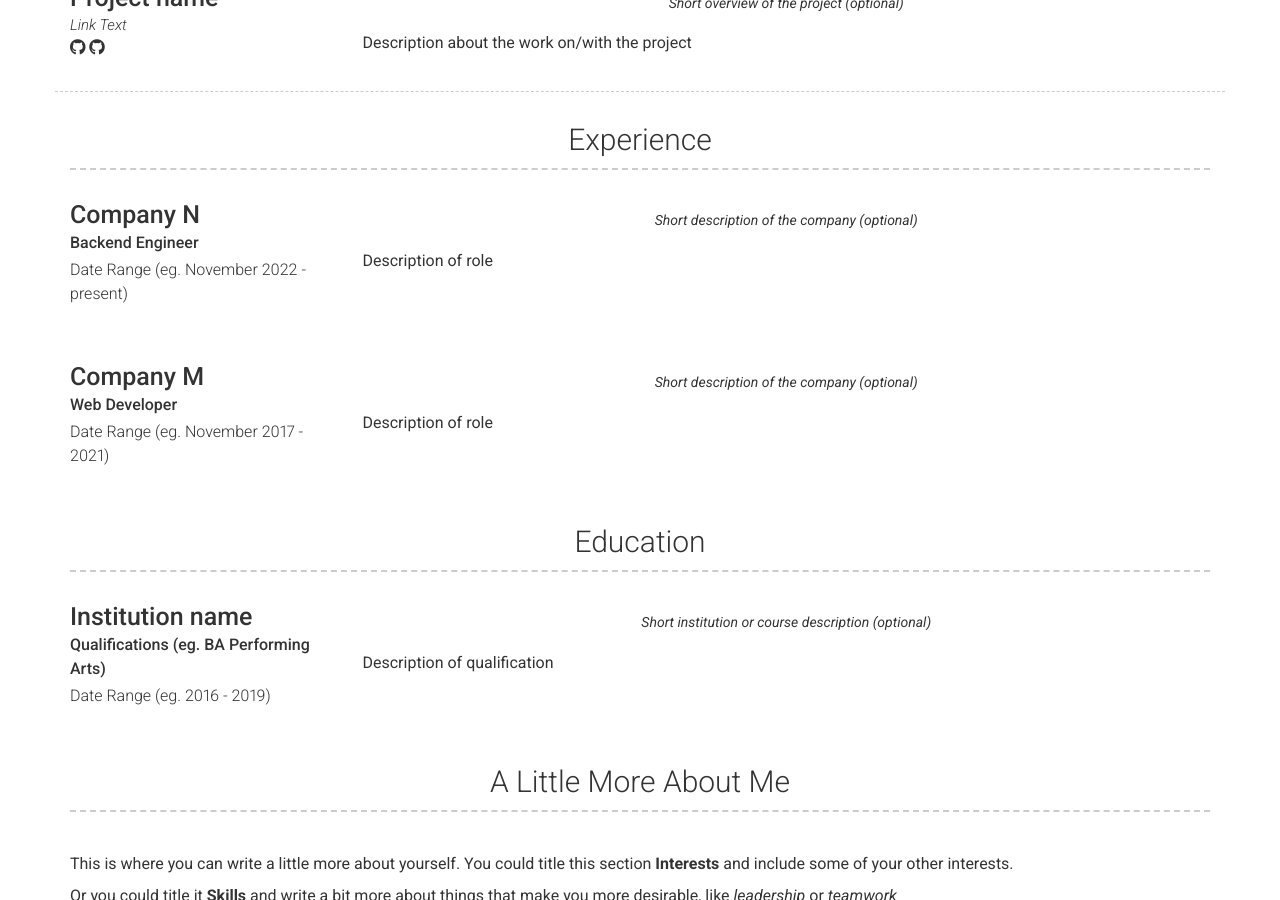
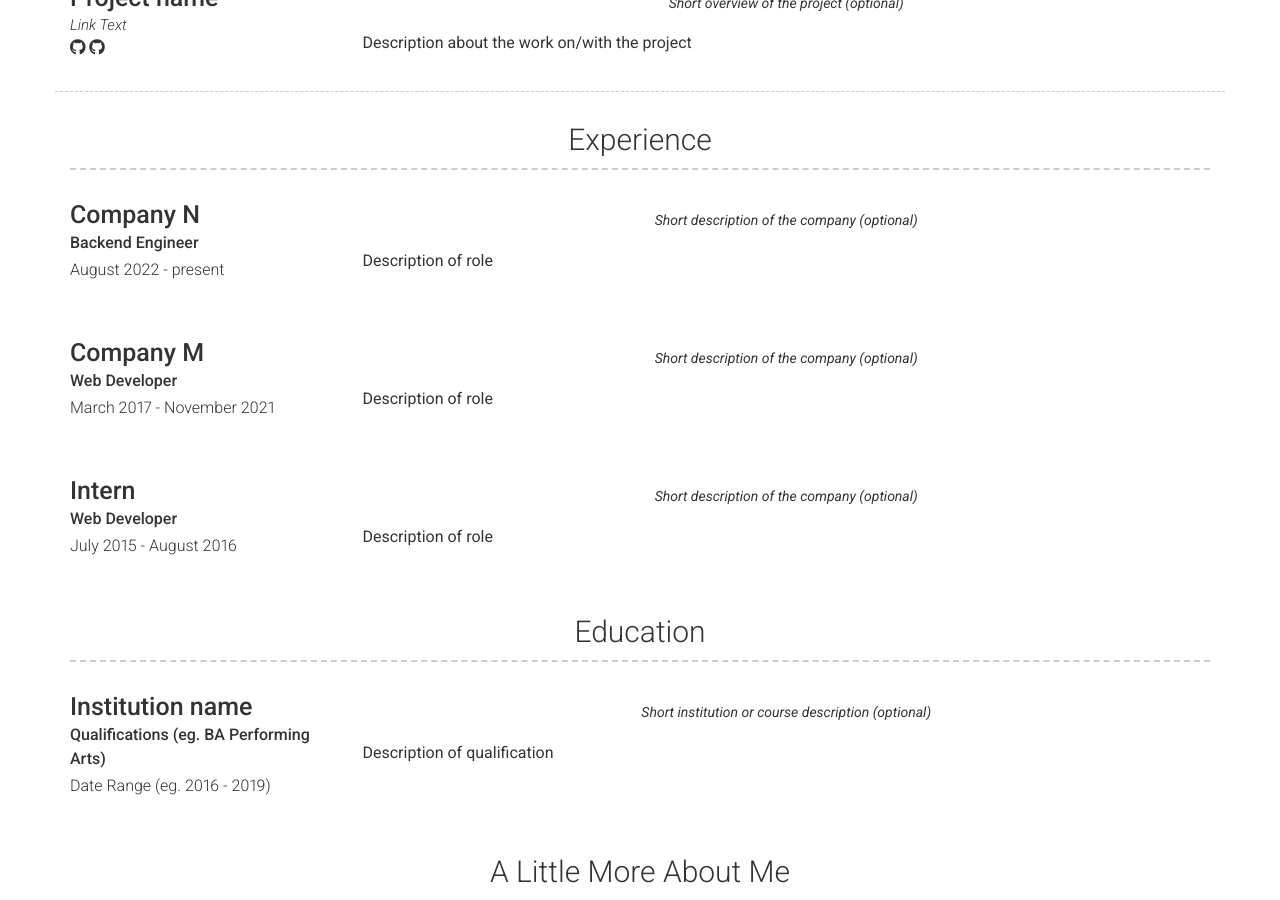
Before and after one commit to talkiebox/resume, a Jekyll site: the page built from index.md, in a window 1280 px wide and 900 px high, scrolled down 624 px. Built offline with Jekyll 4.4.1, drawn with Linux system fonts in a browser that asks for light colours; nearby versions of some CDN libraries.

Commit message:
add us experience

```diff
--- a/_config.yml
+++ b/_config.yml
@@ -83,7 +83,7 @@ content:
       - layout: left
         title: Company N
         sub_title: Backend Engineer
-        caption: Date Range (eg. November 2022 - present)
+        caption: August 2022 - present
         # link: Link to company (optional)
         quote: >
           Short description of the company (optional)
@@ -93,7 +93,17 @@ content:
       - layout: left
         title: Company M
         sub_title: Web Developer
-        caption: Date Range (eg. November 2017 - 2021)
+        caption: March 2017 - November 2021
+        # link: Link to company (optional)
+        quote: >
+          Short description of the company (optional)
+        description: | # this will include new lines to allow paragraphs
+          Description of role
+
+      - layout: left
+        title: Intern
+        sub_title: Web Developer
+        caption: July 2015 - August 2016
         # link: Link to company (optional)
         quote: >
           Short description of the company (optional)
```
